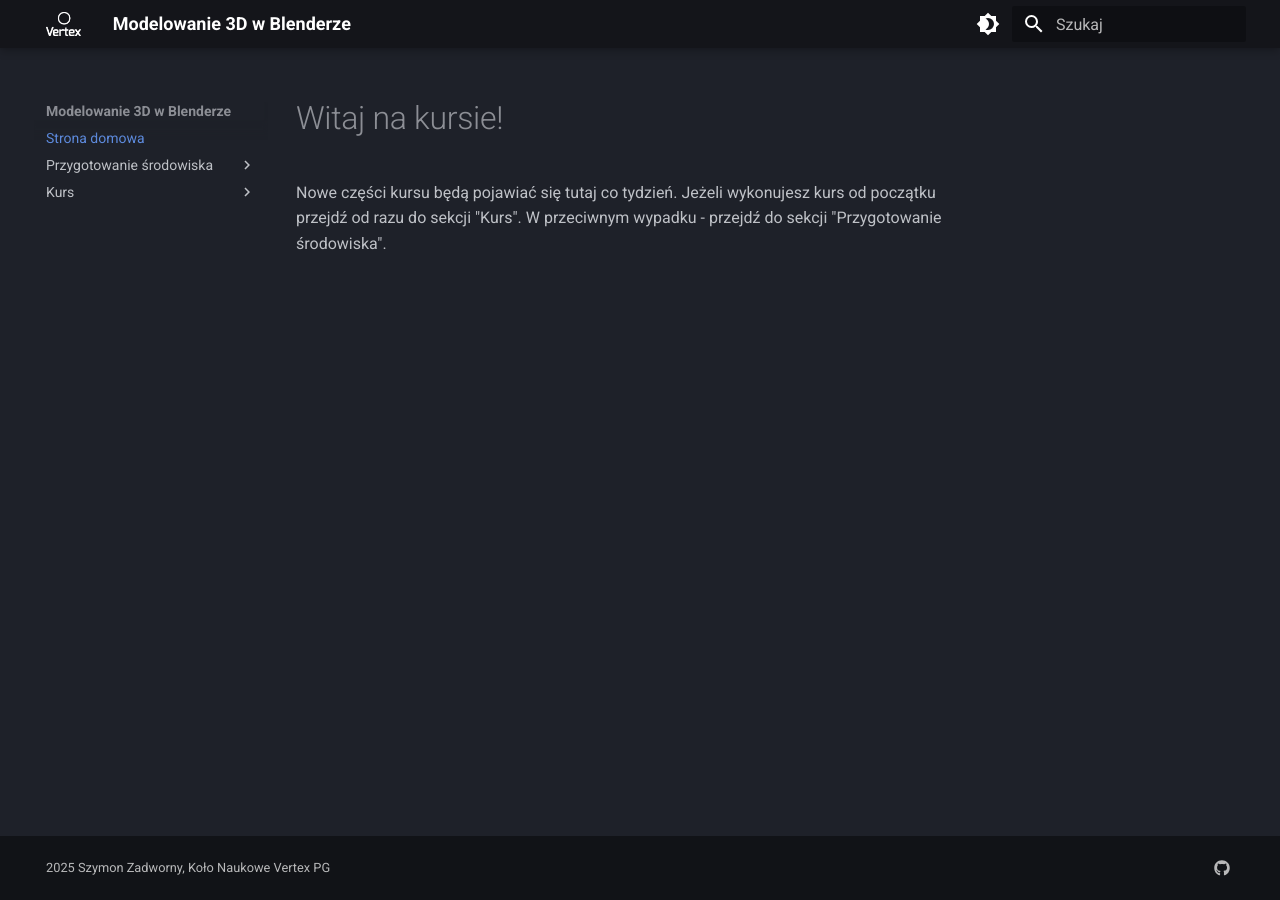
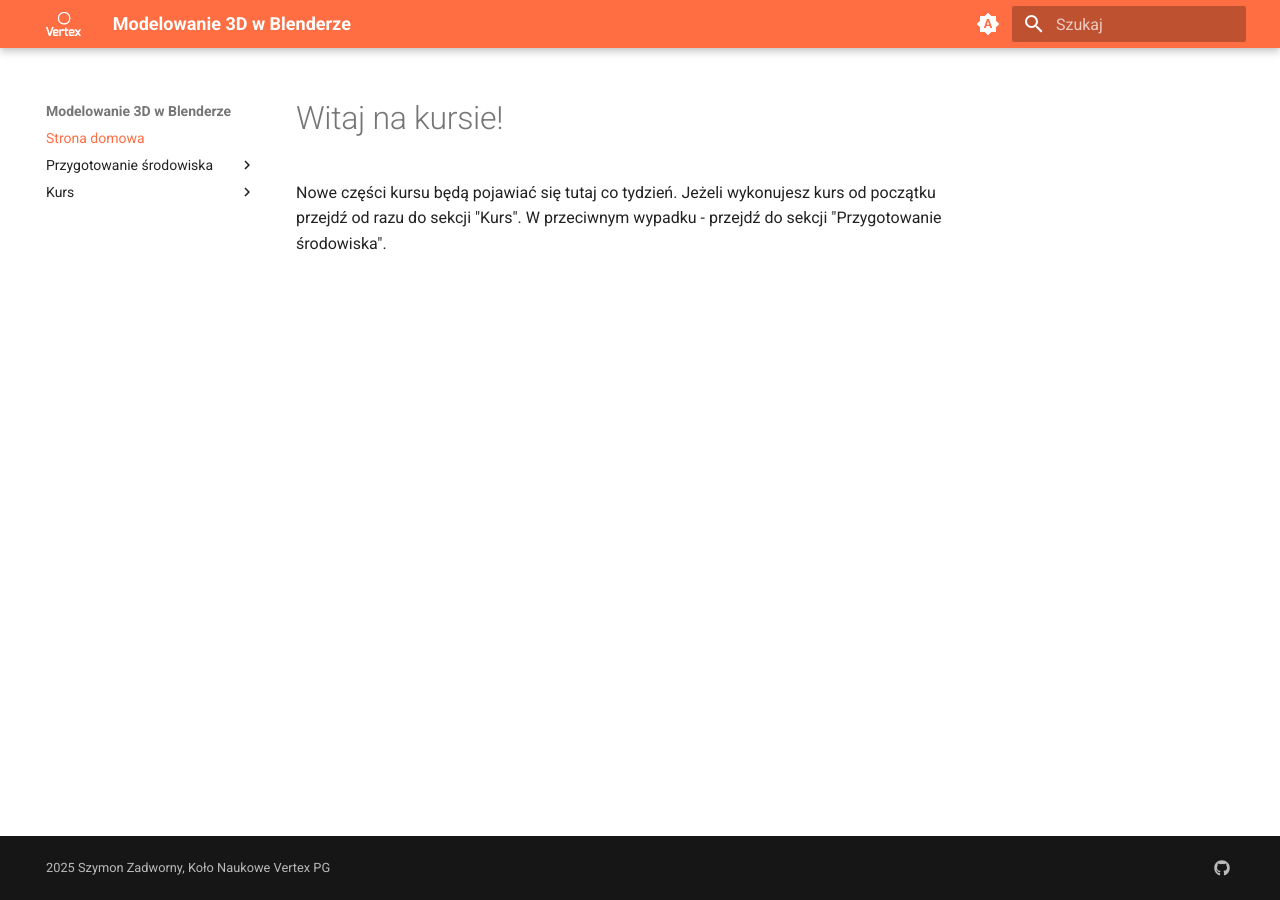
Before and after one commit to sajmon170/modeling-course, an MkDocs documentation site: the page built from docs/index.md, in a window 1280 px wide. Built offline with MkDocs 1.6.1 and Material for MkDocs 9.7.7, drawn with Linux system fonts in a browser that asks for light colours.

Commit message:
Add automatic theme switching

```diff
--- a/mkdocs.yml
+++ b/mkdocs.yml
@@ -23,17 +23,26 @@
     - navigation.footer
 
   palette:
-    - scheme: slate
-      primary: black
+    - media: "(prefers-color-scheme)"
       toggle:
-        icon: material/brightness-4
+        icon: material/brightness-auto
         name: Switch to light mode
 
-    - scheme: default
+    # Palette toggle for light mode
+    - media: "(prefers-color-scheme: light)"
+      scheme: default
       primary: deep orange
       toggle:
         icon: material/brightness-7
         name: Switch to dark mode
+
+    # Palette toggle for dark mode
+    - media: "(prefers-color-scheme: dark)"
+      scheme: slate
+      primary: black
+      toggle:
+        icon: material/brightness-4
+        name: Switch to system preference
 
 markdown_extensions:
   - attr_list
```
